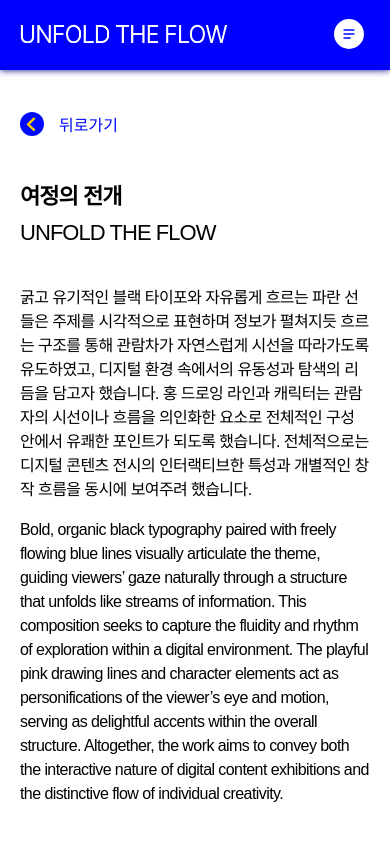
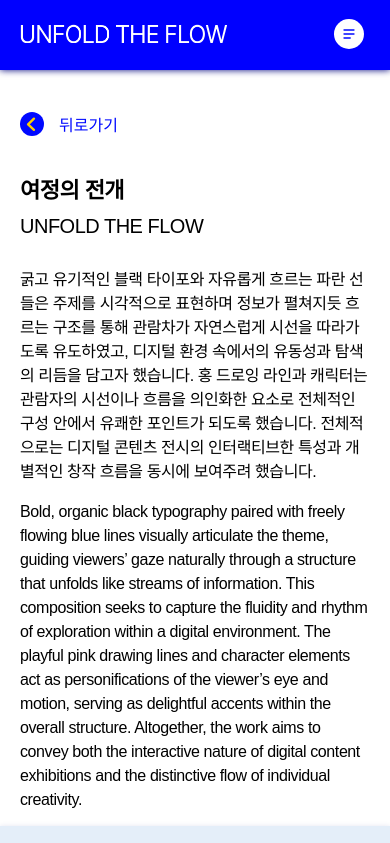
Before and after one commit to SEOJAE00/injemm2025, a React (Vite) app: page /about/unfoldtheflow in a window 390 px wide. Shown: the top 843 px of the page. Built offline with nearby package versions, Linux system fonts and the light colour scheme; a web font is replaced by a local one.

Commit message:
대부분 다 맞춤 화면별로

```diff
--- a/src/css/About.css
+++ b/src/css/About.css
@@ -1,3 +1,8 @@
+/* 8/27
+- 어바웃 탭 갭 수정
+- 자간 수정 , 탭 활성화 폰트 굵기 수정
+( 탭 영역만 수정 )*/
+
 .about-page {
   background: #fff;
   box-sizing: border-box;
@@ -40,13 +45,17 @@
   flex-direction: column;
   justify-content: center;
   align-items: center;
-  gap: 3.647px;
+  gap: 4px;
   flex-shrink: 1;
   border-radius: 90px;
   background: #E4EEF9;
   cursor: pointer;
   user-select: none;
   transition: background-color 0.3s ease;
+  width: clamp(280px, 0vw, 286px);
+    height: 87px;
+    padding: 12.764px 21.882px;
+    min-width: 286px;
 }
 
 .tab-item.active {
@@ -56,6 +65,7 @@
 .tab-item.active .tab-title,
 .tab-item.active .tab-subtitle {
   color: #fff;
+  font-weight: 600;
 }
 
 .tab-title {
@@ -88,6 +98,7 @@
   font-size: 38px;
   font-weight: 600;
   letter-spacing: -0.95px;
+  line-height: 46px;
 }
 
 .text-wrapper-2 {
@@ -96,13 +107,15 @@
   font-weight: 400;
   letter-spacing: -0.95px;
   margin-top: 10px;
+  line-height: 46px;
 }
 
 .content-row {
   display: flex;
   gap: 40px;
   margin-top: 40px;
-  margin-bottom: 122px;
+  margin-bottom: 80px;
+  align-items: flex-start;
 }
 .content-row > div {
   flex: 1;
@@ -111,16 +124,17 @@
   display: flex;
   gap: 40px;
   margin-top: 40px;
-  margin-bottom: 122px;
+  margin-bottom: 59px;
+  align-items: flex-start;
 }
 .content-row-3 > div {
   flex: 1;
 }
 .content-row-vi {
   display: flex;
-  gap: 87px;
+  gap: 40px;
   margin-top: 40px;
-  margin-bottom: 122px;
+  margin-bottom: 80px;
 }
 
 .text-wrapper-body-left,
@@ -137,10 +151,12 @@
 
 .visualid_img {
   width: 100%;
-  max-width: 655px;
+  max-width: 700px;
   height: auto;
 }
-
+.vi-p {
+  margin-bottom: 34px;
+}
 /* -----------------------------------------------------------------
 반응형 시작
 -------------------------------------------------------------------*/
@@ -149,16 +165,9 @@
   max-width: 1200px;
   gap: 22px;
 }
-
-@media (max-width: 1920px) {
-  .tab-item {
-    width: clamp(280px, 0vw, 286px);
-    height: 87px;
-    padding: 12.764px 21.882px;
-    min-width: 286px;
-  }
+.text-wrapper-body-right {
+  margin-bottom: 0px;
 }
-
 .text-wrapper-body-left,
 .text-wrapper-body-right {
   font-size: 23px;
@@ -169,16 +178,18 @@
 .text-wrapper-2 {
   font-size: 38px;
 }
-
+.vi-p {
+  margin-bottom: 34px;
+}
 .visualid_img {
-  max-width: 655px;
+  max-width: 700px;
+  width: 100%;
   height: 100%;
 }
 
 .ab-con-body {
-  margin-top: 101px;
+  margin-top: 100px;
 }
-
 @media (max-width: 1300px) and (min-width: 1201px) {
   .tab-item {
     width: clamp(240px, 14vw, 286px);
@@ -199,22 +210,28 @@
     min-width: 208px;
     height: 63px;
     padding: 9px 16px;
+    gap: 3px;
   }
 
   .tab-title {
     font-size: 15px;
+    letter-spacing: -0.375px;
   }
   .tab-subtitle {
     font-size: 11px;
+    letter-spacing: -0.275px;
   }
   .text-wrapper-body-left,
   .text-wrapper-body-right {
-    font-size: 23px;
-    line-height: 32px;
+    font-size: 20px;
+    line-height: 30px;
+    letter-spacing: -0.5px;
   }
   .text-wrapper,
   .text-wrapper-2 {
     font-size: 30px;
+    line-height: 36px;
+    letter-spacing: -0.75px;
   }
   img.visualid_img {
     max-width: 520px;
@@ -226,7 +243,7 @@
     box-sizing: border-box;
     width: 100%;
     max-width: 1500px;
-    padding: 47px 60px 0px 60px;
+    padding: 48px 60px 0px 60px;
     margin: 0 auto;
     display: block;
     position: relative;
@@ -238,21 +255,19 @@
     display: flex;
     gap: 24px;
     margin-top: 40px;
-    margin-bottom: 79px;
+    margin-bottom: 80px;
   }
-   .content-row-3 {
-    display: flex;
-    gap: 24px;
-    margin-top: 40px;
-    margin-bottom: 79px;
-  }
+
   .content-row-vi {
     display: flex;
     gap: 40px;
     margin-top: 40px;
-    margin-bottom: 79px;
+    margin-bottom: 80px;
   }
   .text-wrapper-body-right {
+    margin-bottom: 0px;
+  }
+  .vi-p{
     margin-bottom: 24px;
   }
 }
@@ -277,7 +292,7 @@
     gap: 40px;
     margin-top: 40px;
     flex-wrap: wrap;
-    margin-bottom: 122px;
+    margin-bottom: 80px;
   }
   .text-wrapper-body-left,
   .text-wrapper-body-right {
@@ -287,6 +302,9 @@
     margin: 0;
   }
   .text-wrapper-body-right {
+    margin-bottom: 0px;
+  }
+  .vi-p{
     margin-bottom: 24px;
   }
   img.visualid_img {
@@ -312,13 +330,11 @@
     font-size: 30px;
   }
   .mobile-back-nav {
-    display: flex;
+    display: block;
     align-items: center;
     gap: 8px;
-    position: fixed;
-    top: 16px;
-    left: 16px;
     z-index: 1000;
+    margin: 58px 0;
   }
 
   .back-button {
@@ -331,10 +347,8 @@
     font-weight: 300;
     font-size: 20px;
     color: #0009ff;
-    height: 24px;
     flex-shrink: 0;
     top: 138px;
-    position: fixed;
     left: 40px;
     transition: top 0.3s ease;
   }
@@ -359,7 +373,7 @@
     padding: 0px 40px;
   }
   .ab-con-body {
-    margin-top: 156px;
+    margin-top: 0px;
   }
 }
 
@@ -373,15 +387,29 @@
   .text-wrapper-body-right {
     margin-bottom: 16px;
   }
-  .text-wrapper,
-  .text-wrapper-2 {
+  .text-wrapper {
     font-size: 22px;
+    letter-spacing: -0.55px;
+    line-height: 26px;
   }
+    .text-wrapper-2 {
+      font-size: 20px;
+      line-height: 24px;
+      letter-spacing: -0.5px;
+    }
   .about-page {
     width: 100%;
     padding: 0 20px;
     margin: 0px;
   }
+  .mobile-back-nav {
+    display: block;
+    align-items: center;
+    gap: 8px;
+    z-index: 1000;
+    margin: 42px 0;
+  }
+
   .back-button svg {
     width: 24px;
     height: 24px;
@@ -392,7 +420,7 @@
     font-size: 16px;
   }
   .ab-con-body {
-    margin-top: 108px;
+    margin-top: 0px
   }
   .content-row {
     display: flex;
@@ -415,20 +443,7 @@
 }
 
 /* 기본 레이아웃 */
-.content-row {
-  display: flex;
-  gap: 44px;
-  margin-top: 40px;
-  margin-bottom: 122px;
-  align-items: flex-start;
-}
-.content-row-3 {
-  display: flex;
-  gap: 44px;
-  margin-top: 40px;
-  margin-bottom: 122px;
-  align-items: flex-start;
-}
+
 
 /* 테이블 컨테이너 */
 .committee-table {
@@ -436,7 +451,7 @@
     flex-direction: column;
     gap: 10px;
     width: 100%;
-    max-width: 698px; /* 고정 제한 제거 */
+    max-width: 700px; /* 고정 제한 제거 */
     flex: 1; /* 반반 중 왼쪽 */
 }
 
@@ -463,25 +478,29 @@
   overflow: hidden;
   text-overflow: ellipsis;
   font-size: 20px;
+  line-height: 24px;
+  letter-spacing: -0.5px;
 }
 
 /* 팀원 */
 .team-members {
   flex: 1;
   text-align: left;
-  padding-left: 70px;
+  padding-left: 90px;
   padding-right: 20px;
   font-weight: 400;
   white-space: nowrap;
   overflow: hidden;
   text-overflow: ellipsis;
   font-size: 20px;
+  letter-spacing: -0.5px;
+  line-height: 24px;
 }
 
 /* 오른쪽 설명 */
 .ab-right {
   flex: 1;
-  max-width: 655px;
+  max-width: 700px;
 }
 
 .text-wrapper-body-right {
@@ -489,7 +508,7 @@
   font-weight: 400;
   line-height: 32px;
   letter-spacing: -0.575px;
-  margin-bottom: 34px;
+
 }
 
 /* --- 1920px 이상 --- */
@@ -503,12 +522,12 @@
 @media (max-width: 1200px) {
   .content-row {
     gap: 24px;
-    margin-bottom: 79px;
+    margin-bottom: 80px;
 
   }
   .content-row-3 {
-    gap: 24px;
-    margin-bottom: 79px;
+    gap: 40px;
+    margin-bottom: 80px;
 
   }
   .committee-row {
@@ -518,7 +537,7 @@
   .text-wrapper-body-right {
     font-size: 20px;
     line-height: 30px;
-    margin-bottom: 24px;
+    letter-spacing: -0.5px;
   }
   .team-name {
     flex: 0 0 200px;
@@ -535,7 +554,7 @@
   .team-members {
     flex: 1;
     text-align: left;
-    padding-left:0px;
+    padding-left:18px;
     font-weight: 400;
     white-space: nowrap;
     overflow: hidden;
@@ -563,6 +582,9 @@
     width: 100%;
     max-width: 1000px;
 }
+.team-members {
+  padding-left: 115px;
+}
 }
 
 /* --- 768px 이하 --- */
@@ -570,12 +592,12 @@
   .content-row {
     flex-direction: column-reverse;
     gap: 24px;
-    margin-bottom: 79px;
+    margin-bottom: 80px;
   }
   .content-row-3 {
     flex-direction: column;
     gap: 24px;
-    margin-bottom: 79px;
+    margin-bottom: 80px;
   }
   .committee-table {
     max-width: 1000px;
@@ -597,16 +619,18 @@
     text-overflow: ellipsis;
     /* font-size: 16px; */
     font-size: 16px;
+    letter-spacing: -0.4px;
 }
   .team-members {
     flex: 1;
     text-align: left;
-    padding-left:0px;
+    padding-left:115px;
     font-weight: 400;
     white-space: nowrap;
     overflow: hidden;
     text-overflow: ellipsis;
     font-size: clamp(16px, 1vw, 16px);
+    letter-spacing: -0.4px;
 }
   .ab-right {
     max-width: 100%;
@@ -640,11 +664,13 @@
     line-height: 24px;
     flex: 0;
     padding-left: 20px;
+    letter-spacing: -0.4px;
   }
   .text-wrapper-body-right {
     font-size: 16px;
     line-height: 24px;
     margin-bottom: 16px;
+    letter-spacing: -0.4px;
   }
 
 }
@@ -652,43 +678,53 @@
 @media (max-width: 390px) {
   .content-row {
     flex-direction: column-reverse;
-    gap: 16px;
-    margin-bottom: 79px;
+    gap: 30px;
+    margin-bottom: 14px;
   }
   .content-row-3 {
     flex-direction: column;
     gap: 16px;
-    margin-bottom: 79px;
+    margin-bottom: 14px;
   }
   .committee-table{
     gap: 16px;
   }
   .committee-table{
-    margin-top: 14px;
+    margin-top: 0px;
   }
   .committee-row {
     flex-direction: column;
     align-items: flex-start;
-    padding: 14px 0px;
+    padding: 16px 20px;
     height: auto;
   }
   .team-name {
     font-size: 20px;
-    margin-bottom: 4px;
-    line-height: 30px;
+    margin-bottom: 10px;
+    line-height: 24px;
     flex: 0;
-    padding-left: 20px;
+    padding-left: 0px;
+    letter-spacing: -0.5px;
   }
   .team-members {
     font-size: 16px;
     padding-left: 0;
-    line-height: 24px;
+    line-height: 19px;
     flex: 0;
-    padding-left: 20px;
+    padding-left: 0px;
+    letter-spacing: -0.4px;
   }
   .text-wrapper-body-right {
     font-size: 16px;
     line-height: 24px;
+    margin-bottom: 0px;
+    letter-spacing: -0.4px;
+  }
+  .text-wrapper-body-left{
+
+  letter-spacing: -0.4px;
+  }
+  .vi-p{
     margin-bottom: 16px;
   }
 }
```
